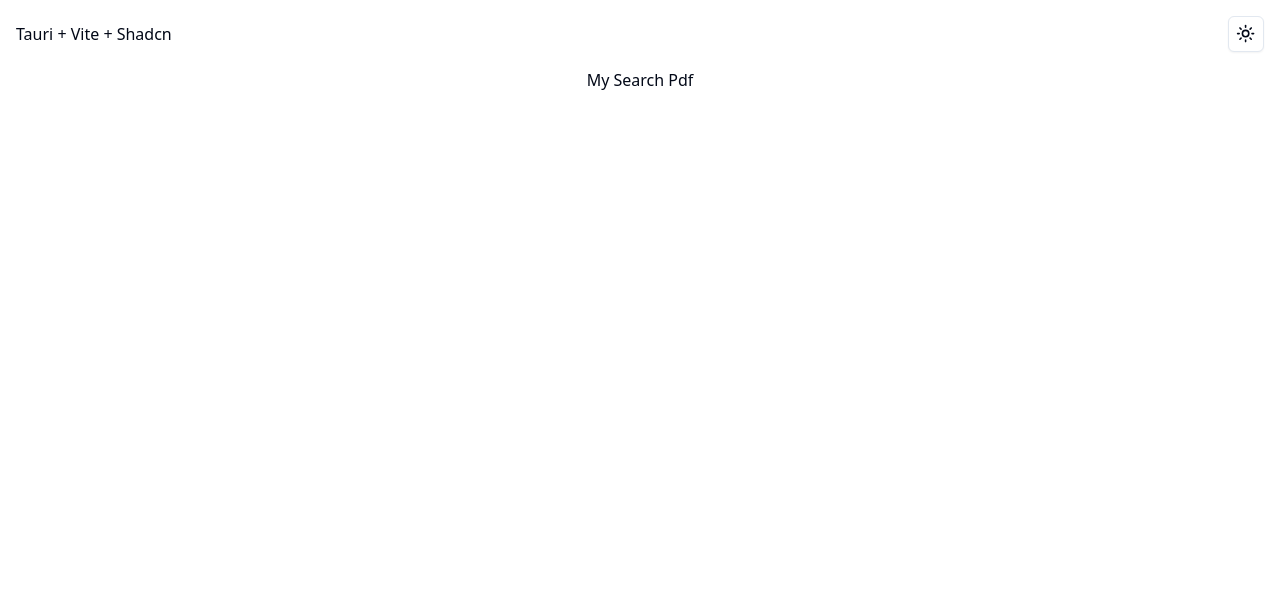
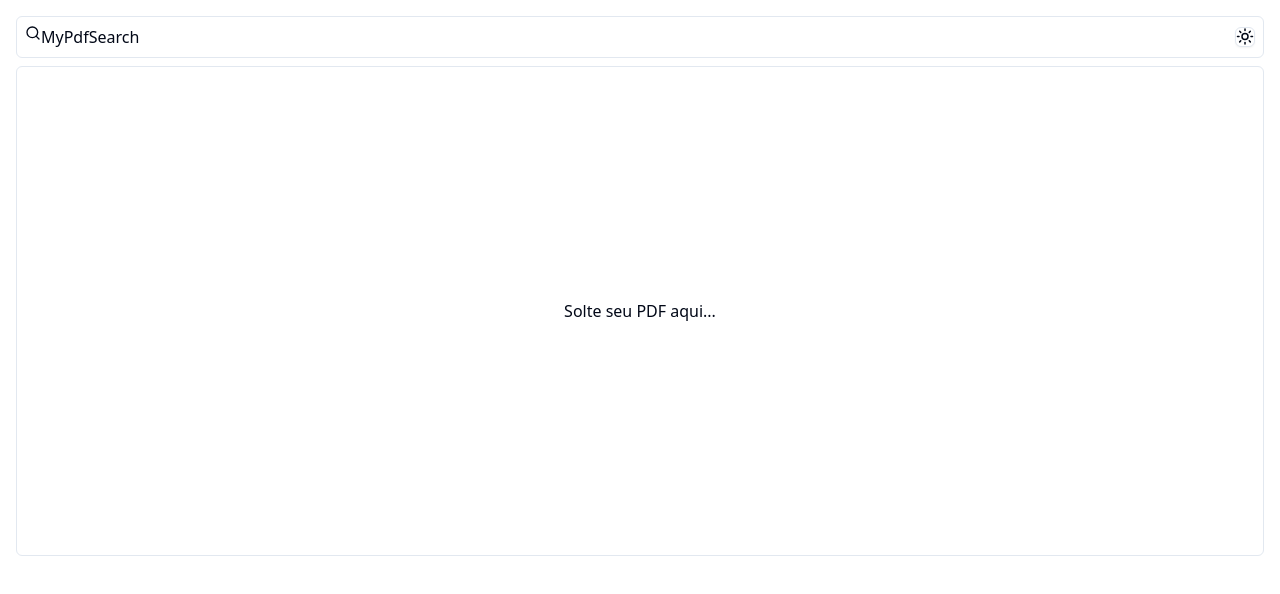
Before and after one commit to raioramalho/my-pdf-search, a React (Vite) app: page / in a window 1280 px wide. Shown: the top 594 px of the page. Built offline with nearby package versions, Linux system fonts and the light colour scheme.

Commit message:
Escopo inicial do projeto.

```diff
--- a/src/App.tsx
+++ b/src/App.tsx
@@ -1,36 +1,13 @@
-// import { invoke } from "@tauri-apps/api/tauri";
-
 import "./App.css";
-// import { useState } from "react";
-import { Button } from "./components/ui/button";
-import { Input } from "./components/ui/input";
-import { ThemeToggle } from "./components/ui-theme/theme-toggle";
+import MainPanel from "./components/app/main-panel";
+import NavBar from "./components/app/nav-bar";
 
 function App() {
-  // const [greetMsg, setGreetMsg] = useState("");
-  // const [name, setName] = useState("");
-
-  // async function greet(e: any) {
-  //   e.preventDefault()
-  //   // Learn more about Tauri commands at https://tauri.app/v1/guides/features/command
-  //   setGreetMsg(await invoke("greet", { name }));
-  //   let data = await invoke("say_the_date", {});
-  //   console.log(data);
-  // }
 
   return (
-    <main id="main" className="flex flex-col">
-      <div id="navbar" className="p-2 m-2 flex flex-row justify-between items-center">
-        <h2>
-          Tauri + Vite + Shadcn
-        </h2>
-        <ThemeToggle/>
-      </div>
-      <div className="flex flex-col justify-center items-center">
-        <h1>My Search Pdf</h1>
-
-      </div>
-
+    <main id="main" className="flex flex-col gap-2">
+      <NavBar />
+      <MainPanel />
     </main>
   );
 }
--- /dev/null
+++ b/src/components/app/main-panel.tsx
@@ -0,0 +1,9 @@
+export default function MainPanel() {
+    return (
+      <div className="flex flex-col justify-center items-center mr-4 ml-4 rounded">
+        <div className="border rounded-md w-full h-[490px] flex flex-col justify-center items-center">
+          Solte seu PDF aqui...
+        </div>
+      </div>
+    );
+  }
--- /dev/null
+++ b/src/components/app/nav-bar.tsx
@@ -0,0 +1,17 @@
+import { SearchIcon } from "lucide-react";
+import { ThemeToggle } from "../ui-theme/theme-toggle";
+
+export default function NavBar() {
+    return (
+      <div
+        id="navbar"
+        className="p-2 mr-4 ml-4 mt-4 flex flex-row justify-between items-center border rounded-md"
+      >
+        <div className="flex flex-row">
+          <SearchIcon className="w-4 h-4" />
+          <h2>MyPdfSearch</h2>
+        </div>
+        <ThemeToggle />
+      </div>
+    );
+  }
--- a/src/components/ui-theme/theme-toggle.tsx
+++ b/src/components/ui-theme/theme-toggle.tsx
@@ -15,7 +15,7 @@ export function ThemeToggle() {
   return (
     <DropdownMenu>
       <DropdownMenuTrigger asChild>
-        <Button variant="outline" size="icon">
+        <Button variant="outline" size="icon" className="w-5 h-5">
           <Sun className="h-[1.2rem] w-[1.2rem] rotate-0 scale-100 transition-all dark:-rotate-90 dark:scale-0" />
           <Moon className="absolute h-[1.2rem] w-[1.2rem] rotate-90 scale-0 transition-all dark:rotate-0 dark:scale-100" />
           <span className="sr-only">Toggle theme</span>
```
Also changed, not shown: src-tauri/tauri.conf.json (+5 -3 lines).
